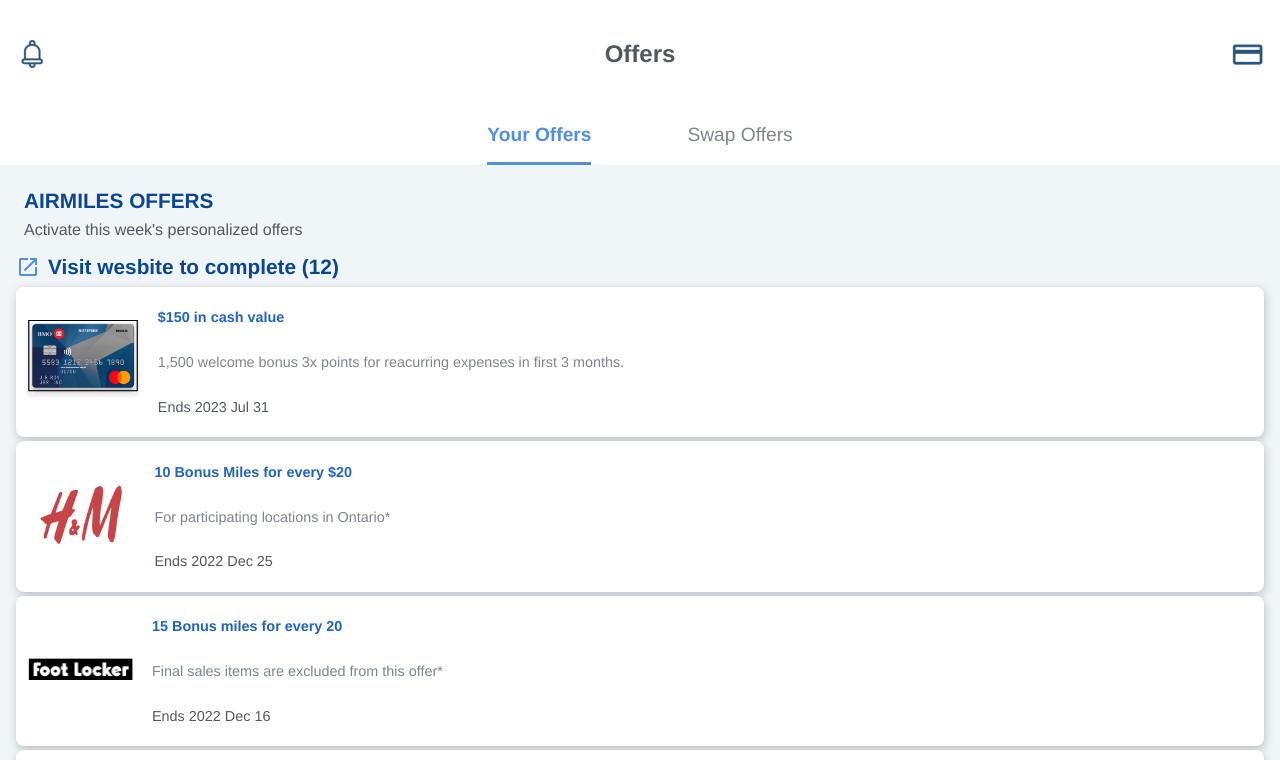
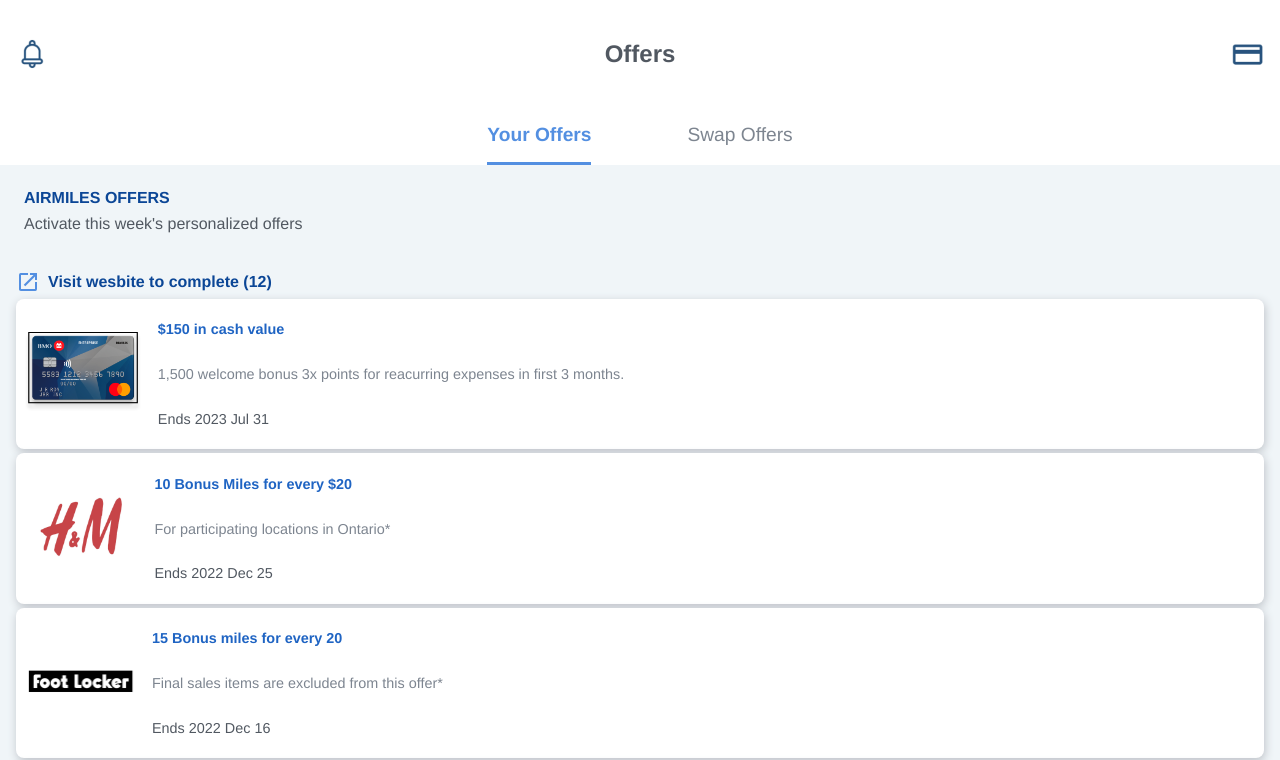
Before and after one commit to james-kwok/air-miles-industry-project, a React (Create React App) app: page / in a window 1280 px wide. Shown: the top 760 px of the page. Built offline with nearby package versions, Linux system fonts and the light colour scheme.

Commit message:
Added footer, img and new SCSS styling
Added footer, img and new SCSS styling

```diff
--- /dev/null
+++ b/src/components/Footer/Footer.js
@@ -0,0 +1,13 @@
+
+import "./Footer.scss";
+import FooterNavBar from "../../assets/images/FooterNavBar.png";
+
+const Footer = () => {
+    return (
+        <div className="footer">
+            <img className="footer__img" src={FooterNavBar} alt="Navigation bar"></img>
+        </div>
+    );
+};
+
+export default Footer;
--- /dev/null
+++ b/src/components/Footer/Footer.scss
@@ -0,0 +1,5 @@
+.footer{
+    &__img{
+        max-width: 100%;
+    }
+}
--- a/src/components/NewYourOffer/NewYourOffer.scss
+++ b/src/components/NewYourOffer/NewYourOffer.scss
@@ -31,6 +31,7 @@
     &__visit-website-container{
         display: flex;
         align-items: center;
+        margin-top: 2rem;
     }
 
 }
--- a/src/components/YourOffers/YourOffers.scss
+++ b/src/components/YourOffers/YourOffers.scss
@@ -9,9 +9,9 @@
     &__blue-text{
         color: $blue-1;
         font-family: $archivo;
-        font-weight: 700;
+        font-weight: bold;
         margin: 0.5rem;
-        font-size: 1.3rem;
+        font-size: 1rem;
     }
 
     &__grey-text{
@@ -31,6 +31,7 @@
     &__visit-website-container{
         display: flex;
         align-items: center;
+        margin-top: 2rem;
     }
 
 }
```
Also changed, not shown: src/assets/images/AmericanEagle.png (added), src/assets/images/FooterNavBar.png (added).
